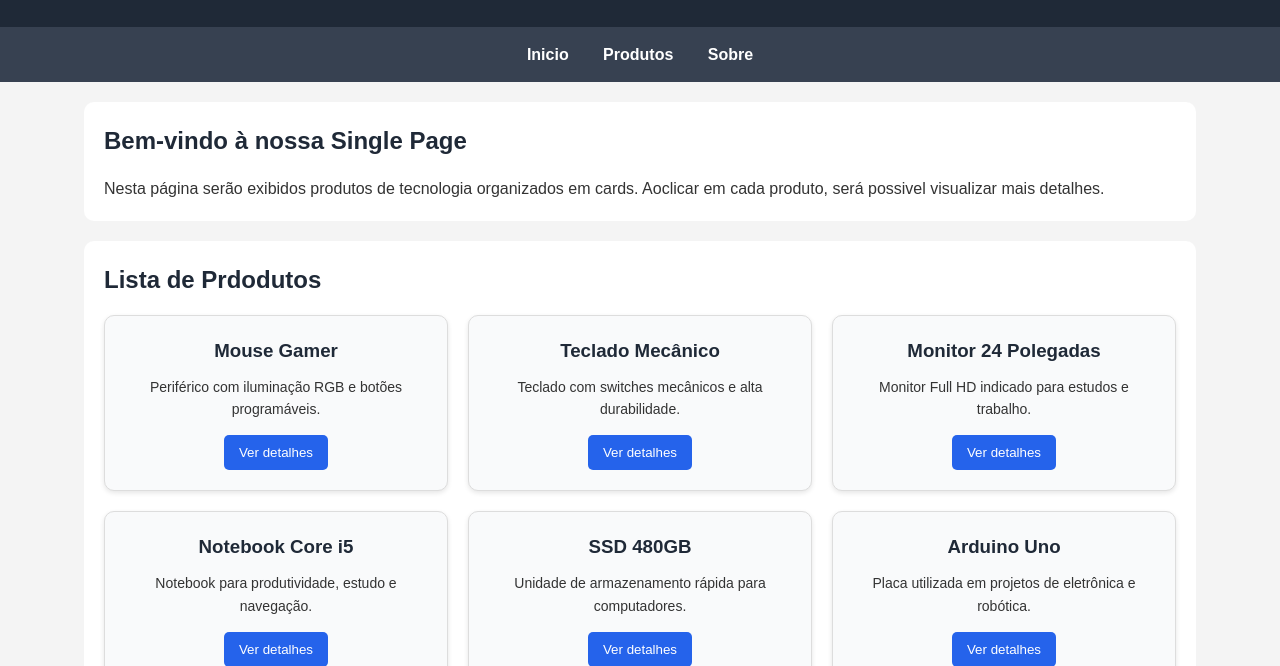
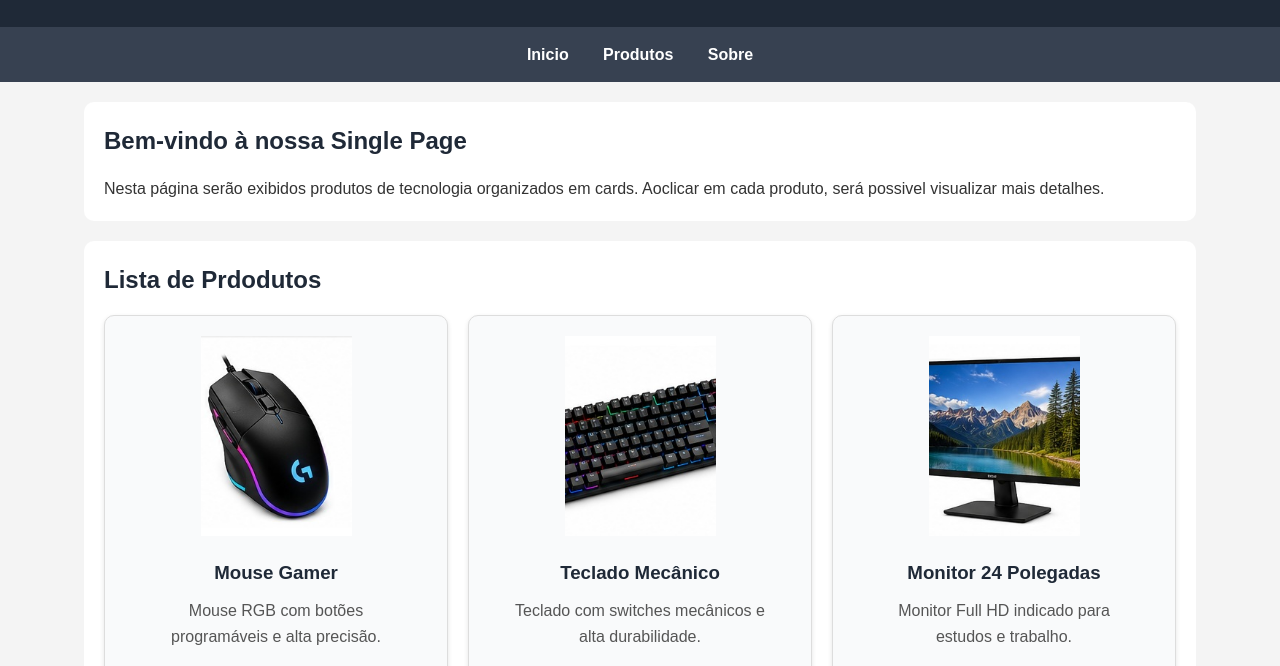
Before and after one commit to tomaszeswisc/spa_revisao, a plain HTML site: page public/index.html in a window 1280 px wide. Shown: the part 110-776 px from the top of the page. Drawn offline with Linux system fonts and the light colour scheme.

Commit message:
Adicionar imagem aos cards iniciais

```diff
--- a/public/index.html
+++ b/public/index.html
@@ -33,45 +33,52 @@
 
             <div class="grid">
 
+                <!-- Os cards serão criados nas próximas aulas -->
                 <div class="card">
+                    <img src="../public/imagens/mouse-gamer.jpg" alt="Mouse Gamer">
                     <h3>Mouse Gamer</h3>
-                    <p>Periférico com iluminação RGB e botões programáveis.</p>
-                    <button>Ver detalhes</button>
+                    <p>Mouse RGB com botões programáveis e alta precisão.</p>
+                    <button>Ver Detalhes</button>
                 </div>
 
+
                 <div class="card">
+                    <img src="../public/imagens/teclado-mecanico.jpg" alt="Teclado Mecânico">
                     <h3>Teclado Mecânico</h3>
                     <p>Teclado com switches mecânicos e alta durabilidade.</p>
                     <button>Ver detalhes</button>
                 </div>
 
                 <div class="card">
+                    <img src="../public/imagens/monitor-24-polegadas.jpg" alt="Monitor 24 Polegadas">
                     <h3>Monitor 24 Polegadas</h3>
                     <p>Monitor Full HD indicado para estudos e trabalho.</p>
                     <button>Ver detalhes</button>
                 </div>
 
                 <div class="card">
+                    <img src="../public/imagens/notebook-core-i5.jpg" alt="Notebook Core i5">
                     <h3>Notebook Core i5</h3>
                     <p>Notebook para produtividade, estudo e navegação.</p>
                     <button>Ver detalhes</button>
                 </div>
 
                 <div class="card">
+                    <img src="../public/imagens/ssd-480gb.jpg" alt="SSD 480GB">
                     <h3>SSD 480GB</h3>
                     <p>Unidade de armazenamento rápida para computadores.</p>
                     <button>Ver detalhes</button>
                 </div>
 
                 <div class="card">
+                    <img src="../public/imagens/arduino-uno.jpg" alt="Arduino Uno">
                     <h3>Arduino Uno</h3>
                     <p>Placa utilizada em projetos de eletrônica e robótica.</p>
                     <button>Ver detalhes</button>
                 </div>
 
+            </div>
 
-
-            </div>
         </section>
 
         <section id="#sobre">
--- a/public/style.css
+++ b/public/style.css
@@ -168,24 +168,45 @@ footer {
     box-shadow: 0 2px 5px rgba(0, 0, 0, 0.1);
 }
 
+
+
+
+
+/* Título do card */
+.card:hover {
+
+   /* Move o card 5 pixels para cima */
+    transform: translateY(-5px);
+
+    /* Aumenta a sombra para destacar o card */
+    box-shadow: 0 8px 16px rgba(0,0,0,0.2);
+}
+
+
 /* Título do card */
 .card h3 {
 
-    /* Espaço abaixo do título */
+    /* Espaçamento superior */
+    margin-top: 15px;
+
+    /* Espaçamento inferior */
     margin-bottom: 10px;
 
-    /* Cor do título */
+    /* Cor do texto */
     color: #1f2937;
 }
 
 /* Texto do card */
 .card p {
 
-    /* Tamanho do texto */
-    font-size: 14px;
+    /* Espaçamento interno lateral */
+    padding: 0 15px;
 
     /* Espaço abaixo do texto */
-    margin-bottom: 15px;
+    margin-bottom: 20px;
+
+    /* Cor da descrição */
+    color: #555;
 }
 
 /* Botão do card */
@@ -194,25 +215,41 @@ footer {
     /* Cor de fundo */
     background-color: #2563eb;
 
-    /* Cor da fonte */
+    /* Cor do texto */
     color: white;
 
-    /* Remove a borda padrão */
+    /* Remove borda padrão */
     border: none;
 
     /* Espaçamento interno */
     padding: 10px 15px;
 
-    /* Arredondamento */
+    /* Arredonda os cantos */
     border-radius: 5px;
 
-    /* Cursor de clique */
+    /* Altera o cursor para mãozinha */
     cursor: pointer;
+
+    /* Espaço inferior */
+    margin-bottom: 20px;
 }
 
 /* Efeito ao passar o mouse no botão */
 .card button:hover {
 
-    /* Cor de fundo mais escura */
+    /* Escurece o botão */
     background-color: #1d4ed8;
 }
+
+
+.card img {
+
+    /* Ocupa toda a largura do card */
+    width: 50%;
+
+    /* Altura fixa */
+    height: 200px;
+
+    /* Ajusta a imagem sem deformar */
+    object-fit: cover;
+}
```
